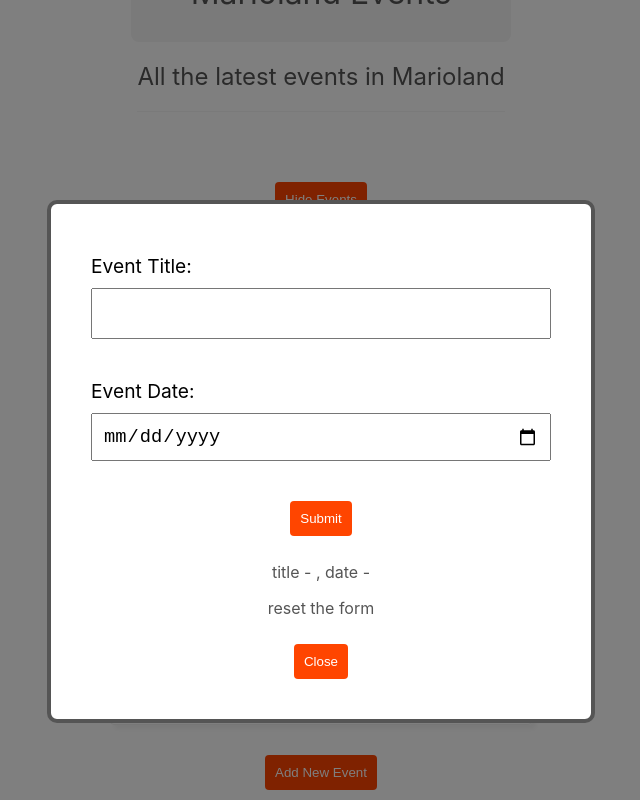
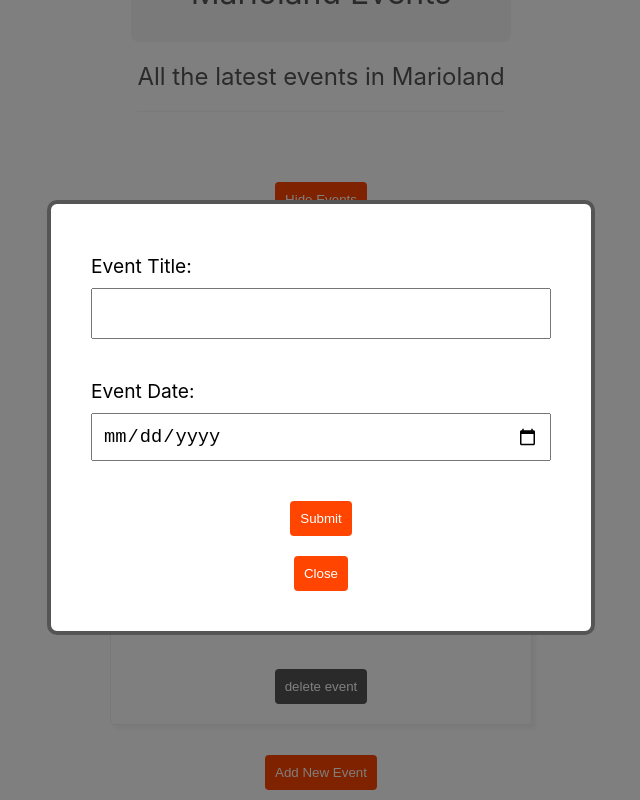
Before and after one commit to iamshaunjp/React-Firebase, a React (Create React App) app in the folder my-first-react-app/: page / in a window 1280 px wide. Both pictures are taken after a click on the button "Add New Event". Shown: the part 78-878 px from the top of the page, without its empty margins (319-959 px from the left). Built offline with nearby package versions, Linux system fonts and the light colour scheme.

Commit message:
lesson-43

```diff
--- a/my-first-react-app/src/components/NewEventForm.js
+++ b/my-first-react-app/src/components/NewEventForm.js
@@ -10,8 +10,19 @@ export default function NewEventForm() {
     setDate('')
   }
 
+  const handleSubmit = (e) => {
+    e.preventDefault()
+    const event = {
+      title: title,
+      date: date,
+      id: Math.floor(Math.random() * 10000)
+    }
+    console.log(event)
+    resetForm()
+  }
+
   return (
-    <form className="new-event-form">
+    <form className="new-event-form" onSubmit={handleSubmit}>
       <label>
         <span>Event Title:</span>
         <input
@@ -29,8 +40,6 @@ export default function NewEventForm() {
         />
       </label>
       <button>Submit</button>
-      <p>title - {title}, date - {date}</p>
-      <p onClick={resetForm}>reset the form</p>
     </form>
   )
 }
```
